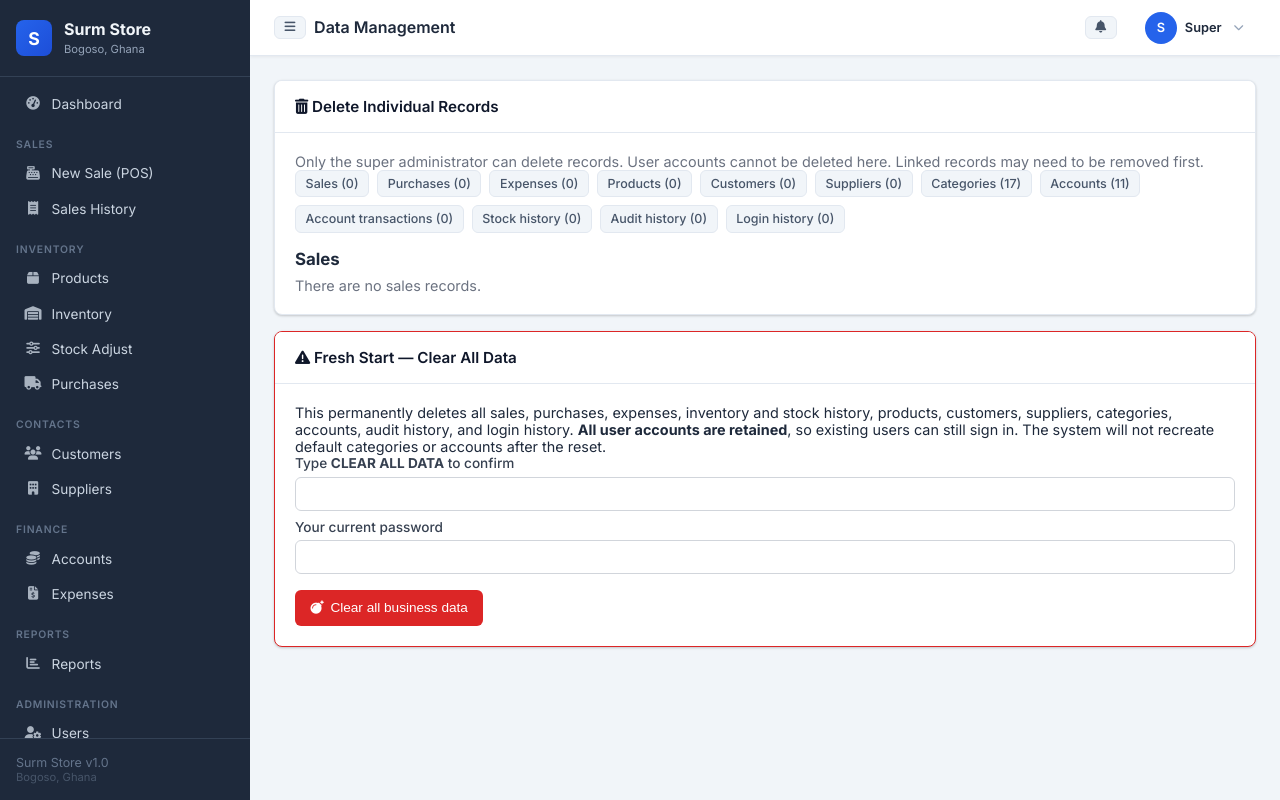
After one commit to enochtt70-commits/surm-store, a Flask app: page /settings/data-management in a window 1280 px wide. The commit adds this page. Run offline with Flask 3, Linux system fonts and the light colour scheme; a user stored in the database is signed in.

Commit message:
Add super admin data reset controls
Co-authored-by: Copilot <223556219+Copilot@users.noreply.github.com>

```diff
--- a/app/__init__.py
+++ b/app/__init__.py
@@ -69,7 +69,8 @@ def _seed(production=False):
     from app.models.user import User
     from app.models.product import Category
     from app.models.accounting import Account
-    if not User.query.first():
+    is_new_install = not User.query.first()
+    if is_new_install:
         if production:
             username = os.environ.get("INITIAL_ADMIN_USERNAME")
             email = os.environ.get("INITIAL_ADMIN_EMAIL")
@@ -96,12 +97,11 @@ def _seed(production=False):
             u = User(username=uname,email=email,full_name=fname,role=role)
             u.set_password(pwd)
             db.session.add(u)
-    if not Category.query.first():
+    if is_new_install:
         for c in ["Pipes","PVC Fittings","Valves","Water Closets (WC)","Wash Basins",
                   "Pumps","Water Tanks","Taps","Adhesives","Hardware","Accessories",
                   "T & G","Glues","Silicone","Bends","Stop Cocks","Other Plumbing Materials"]:
             db.session.add(Category(name=c))
-    if not Account.query.first():
         for name,atype,num in [
             ("Cash in Till","asset","1001"),("Mobile Money (MoMo)","asset","1002"),
             ("Accounts Receivable","asset","1010"),("Inventory Asset","asset","1020"),
--- a/app/routes/settings.py
+++ b/app/routes/settings.py
@@ -1,9 +1,254 @@
 # app/routes/settings.py
+from decimal import Decimal
+
 from flask import Blueprint, render_template, redirect, url_for, flash, request, current_app
 from flask_login import login_required, current_user
+from sqlalchemy.exc import SQLAlchemyError
 from app import db
+from app.models.accounting import Account, AccountTransaction, Expense
+from app.models.customer import Customer
+from app.models.inventory import InventoryTransaction
+from app.models.product import Category, Product
+from app.models.purchase import Purchase, PurchaseItem
+from app.models.sale import Sale, SaleItem
+from app.models.supplier import Supplier
+from app.models.user import AuditLog, LoginHistory
+from app.models.user import User
 
 settings_bp = Blueprint('settings', __name__)
+
+DATA_RECORD_TYPES = {
+    'sales': (Sale, 'Sales'),
+    'purchases': (Purchase, 'Purchases'),
+    'expenses': (Expense, 'Expenses'),
+    'products': (Product, 'Products'),
+    'customers': (Customer, 'Customers'),
+    'suppliers': (Supplier, 'Suppliers'),
+    'categories': (Category, 'Categories'),
+    'accounts': (Account, 'Accounts'),
+    'account_transactions': (AccountTransaction, 'Account transactions'),
+    'stock_history': (InventoryTransaction, 'Stock history'),
+    'audit_history': (AuditLog, 'Audit history'),
+    'login_history': (LoginHistory, 'Login history'),
+}
+DATA_RECORD_SINGULAR = {
+    'sales': 'Sale',
+    'purchases': 'Purchase',
+    'expenses': 'Expense',
+    'products': 'Product',
+    'customers': 'Customer',
+    'suppliers': 'Supplier',
+    'categories': 'Category',
+    'accounts': 'Account',
+    'account_transactions': 'Account transaction',
+    'stock_history': 'Stock history record',
+    'audit_history': 'Audit history record',
+    'login_history': 'Login history record',
+}
+
+
+def _require_super_admin():
+    if not current_user.is_super_admin:
+        flash('Super administrator access required.', 'danger')
+        return redirect(url_for('dashboard.index'))
+    return None
+
+
+def _record_label(record_type, record):
+    if record_type == 'sales':
+        return f'{record.invoice_number} — GHS {record.total_amount:,.2f}'
+    if record_type == 'purchases':
+        return f'{record.po_number} — GHS {record.total_amount:,.2f}'
+    if record_type == 'expenses':
+        return f'{record.description} — GHS {record.amount:,.2f}'
+    if record_type == 'products':
+        return f'{record.name} ({record.sku})'
+    if record_type in ('customers', 'suppliers', 'categories', 'accounts'):
+        return record.name
+    if record_type == 'account_transactions':
+        return f'{record.transaction_type} — GHS {record.amount:,.2f} — {record.description or "No description"}'
+    if record_type == 'stock_history':
+        return f'{record.transaction_type} — product #{record.product_id} — quantity {record.quantity}'
+    if record_type == 'audit_history':
+        return f'{record.action} — {record.module or "system"} — {record.description or "No description"}'
+    return f'{record.username or "Unknown user"} — {"successful" if record.success else "failed"} login'
+
+
+def _delete_record(record_type, record):
+    if record_type == 'sales':
+        items = record.items.all()
+        if not record.is_voided:
+            for item in items:
+                item.product.current_stock += item.quantity
+        if record.customer and record.payment_method == 'credit':
+            outstanding = max(
+                Decimal(str(record.total_amount or 0)) - Decimal(str(record.amount_paid or 0)),
+                Decimal('0'),
+            )
+            record.customer.outstanding_balance = max(
+                Decimal(str(record.customer.outstanding_balance or 0)) - outstanding,
+                Decimal('0'),
+            )
+        InventoryTransaction.query.filter_by(
+            reference_type='sale', reference_id=record.id
+        ).delete(synchronize_session=False)
+    elif record_type == 'purchases':
+        transactions = InventoryTransaction.query.filter_by(
+            reference_type='purchase', reference_id=record.id
+        ).all()
+        received_by_product = {}
+        for item in record.items.all():
+            received_by_product[item.product_id] = (
+                received_by_product.get(item.product_id, 0) + item.quantity_received
+            )
+        for product_id, quantity in received_by_product.items():
+            product = db.session.get(Product, product_id)
+            if product.current_stock < quantity:
+                raise ValueError(
+                    'This purchase cannot be deleted because some received stock has '
+                    'since been sold or removed. Delete or adjust the related records first.'
+                )
+            product.current_stock -= quantity
+        for transaction in transactions:
+            db.session.delete(transaction)
+    elif record_type == 'products':
+        if record.sale_items.count() or record.purchase_items.count() or record.inventory_transactions.count():
+            raise ValueError(
+                'This product has sales, purchase, or stock history. Delete those related '
+                'records first before deleting the product.'
+            )
+    elif record_type == 'customers' and record.sales:
+        raise ValueError('This customer is linked to sales. Delete those sales first.')
+    elif record_type == 'suppliers':
+        if record.purchases:
+            raise ValueError('This supplier is linked to purchases. Delete those purchases first.')
+        Product.query.filter_by(supplier_id=record.id).update(
+            {'supplier_id': None}, synchronize_session=False
+        )
+    elif record_type == 'categories' and record.products.count():
+        raise ValueError('This category contains products. Delete those products first.')
+    elif record_type == 'accounts':
+        AccountTransaction.query.filter_by(account_id=record.id).delete(
+            synchronize_session=False
+        )
+    db.session.delete(record)
+
+
+@settings_bp.route('/data-management')
+@login_required
+def data_management():
+    denied = _require_super_admin()
+    if denied:
+        return denied
+
+    record_type = request.args.get('type', 'sales')
+    if record_type not in DATA_RECORD_TYPES:
+        record_type = 'sales'
+    selected_model, selected_label = DATA_RECORD_TYPES[record_type]
+    counts = [
+        (key, label, model.query.count())
+        for key, (model, label) in DATA_RECORD_TYPES.items()
+    ]
+    records = selected_model.query.order_by(selected_model.id.desc()).paginate(
+        page=request.args.get('page', 1, type=int),
+        per_page=25,
+        error_out=False,
+    )
+    return render_template(
+        'settings/data_management.html',
+        counts=counts,
+        records=records,
+        record_type=record_type,
+        selected_label=selected_label,
+        record_label=_record_label,
+    )
+
+
+@settings_bp.route('/data-management/<record_type>/<int:record_id>/delete', methods=['POST'])
+@login_required
+def delete_record(record_type, record_id):
+    denied = _require_super_admin()
+    if denied:
+        return denied
+    if record_type not in DATA_RECORD_TYPES:
+        flash('Unknown record type.', 'danger')
+        return redirect(url_for('settings.data_management'))
+
+    model, _ = DATA_RECORD_TYPES[record_type]
+    record = db.session.get(model, record_id)
+    if record is None:
+        flash(f'{DATA_RECORD_SINGULAR[record_type]} not found.', 'warning')
+        return redirect(url_for('settings.data_management', type=record_type))
+
+    try:
+        _delete_record(record_type, record)
+        if record_type != 'audit_history':
+            db.session.add(AuditLog(
+                user_id=current_user.id,
+                action='delete_record',
+                module=record_type,
+                record_id=record_id,
+                description=f'{DATA_RECORD_SINGULAR[record_type]} deleted',
+                ip_address=request.remote_addr,
+                user_agent=request.headers.get('User-Agent', '')[:255],
+            ))
+        db.session.commit()
+    except ValueError as error:
+        db.session.rollback()
+        flash(str(error), 'danger')
+        return redirect(url_for('settings.data_management', type=record_type))
+    except SQLAlchemyError:
+        db.session.rollback()
+        current_app.logger.exception('Failed to delete %s record %s', record_type, record_id)
+        flash('The record could not be deleted. No changes were saved.', 'danger')
+        return redirect(url_for('settings.data_management', type=record_type))
+
+    flash(f'{DATA_RECORD_SINGULAR[record_type]} deleted.', 'success')
+    return redirect(url_for('settings.data_management', type=record_type))
+
+
+@settings_bp.route('/data-management/reset', methods=['POST'])
+@login_required
+def reset_all_data():
+    denied = _require_super_admin()
+    if denied:
+        return denied
+    if request.form.get('confirmation') != 'CLEAR ALL DATA':
+        flash('Type CLEAR ALL DATA exactly to confirm the reset.', 'danger')
+        return redirect(url_for('settings.data_management'))
+    if not current_user.check_password(request.form.get('password', '')):
+        flash('The current password is incorrect. No data was changed.', 'danger')
+        return redirect(url_for('settings.data_management'))
+
+    deletion_order = (
+        AuditLog,
+        LoginHistory,
+        SaleItem,
+        Sale,
+        PurchaseItem,
+        Purchase,
+        InventoryTransaction,
+        AccountTransaction,
+        Expense,
+        Product,
+        Customer,
+        Supplier,
+        Category,
+        Account,
+    )
+    try:
+        for model in deletion_order:
+            db.session.query(model).delete(synchronize_session=False)
+        User.query.update({User.last_login: None}, synchronize_session=False)
+        db.session.commit()
+    except SQLAlchemyError:
+        db.session.rollback()
+        current_app.logger.exception('Failed to reset business data')
+        flash('The reset failed. No changes were saved.', 'danger')
+        return redirect(url_for('settings.data_management'))
+
+    flash('All business data and history were cleared. User accounts were kept.', 'success')
+    return redirect(url_for('settings.data_management'))
 
 
 @settings_bp.route('/')
--- /dev/null
+++ b/app/templates/settings/data_management.html
@@ -0,0 +1,66 @@
+{% extends 'base.html' %}
+{% block title %}Data Management{% endblock %}
+{% block page_title %}Data Management{% endblock %}
+{% block content %}
+<div class="card mb-3">
+  <div class="card-header"><span class="card-title"><i class="fas fa-trash-alt"></i> Delete Individual Records</span></div>
+  <div class="card-body">
+    <p class="text-muted">Only the super administrator can delete records. User accounts cannot be deleted here. Linked records may need to be removed first.</p>
+    <div class="d-flex gap-2 flex-wrap mb-3">
+      {% for key, label, count in counts %}
+      <a class="btn btn-secondary btn-sm" href="{{ url_for('settings.data_management', type=key) }}">{{ label }} ({{ count }})</a>
+      {% endfor %}
+    </div>
+    <h3 class="mb-2">{{ selected_label }}</h3>
+    {% if records.items %}
+    <div style="overflow-x:auto">
+      <table class="table">
+        <thead><tr><th>Record</th><th>ID</th><th>Action</th></tr></thead>
+        <tbody>
+          {% for record in records.items %}
+          <tr>
+            <td>{{ record_label(record_type, record) }}</td>
+            <td>{{ record.id }}</td>
+            <td>
+              <form method="POST" action="{{ url_for('settings.delete_record', record_type=record_type, record_id=record.id) }}" onsubmit="return window.prompt('Type DELETE to permanently remove this record.') === 'DELETE'">
+                <input type="hidden" name="csrf_token" value="{{ csrf_token() }}">
+                <button type="submit" class="btn btn-danger btn-sm"><i class="fas fa-trash"></i> Delete</button>
+              </form>
+            </td>
+          </tr>
+          {% endfor %}
+        </tbody>
+      </table>
+    </div>
+    {% else %}
+    <p class="text-muted mb-0">There are no {{ selected_label|lower }} records.</p>
+    {% endif %}
+    {% if records.pages > 1 %}
+    <div class="d-flex gap-2 mt-3">
+      {% if records.has_prev %}<a class="btn btn-secondary btn-sm" href="{{ url_for('settings.data_management', type=record_type, page=records.prev_num) }}">Previous</a>{% endif %}
+      <span class="text-muted">Page {{ records.page }} of {{ records.pages }}</span>
+      {% if records.has_next %}<a class="btn btn-secondary btn-sm" href="{{ url_for('settings.data_management', type=record_type, page=records.next_num) }}">Next</a>{% endif %}
+    </div>
+    {% endif %}
+  </div>
+</div>
+
+<div class="card" style="border:1px solid #dc2626">
+  <div class="card-header"><span class="card-title text-danger"><i class="fas fa-exclamation-triangle"></i> Fresh Start — Clear All Data</span></div>
+  <div class="card-body">
+    <p>This permanently deletes all sales, purchases, expenses, inventory and stock history, products, customers, suppliers, categories, accounts, audit history, and login history. <strong>All user accounts are retained</strong>, so existing users can still sign in. The system will not recreate default categories or accounts after the reset.</p>
+    <form method="POST" action="{{ url_for('settings.reset_all_data') }}" onsubmit="return confirm('This permanently deletes all business data and history. Continue?')">
+      <input type="hidden" name="csrf_token" value="{{ csrf_token() }}">
+      <div class="mb-2">
+        <label for="confirmation" class="form-label">Type <strong>CLEAR ALL DATA</strong> to confirm</label>
+        <input id="confirmation" name="confirmation" class="form-control" required autocomplete="off">
+      </div>
+      <div class="mb-3">
+        <label for="password" class="form-label">Your current password</label>
+        <input id="password" name="password" type="password" class="form-control" required autocomplete="current-password">
+      </div>
+      <button type="submit" class="btn btn-danger"><i class="fas fa-bomb"></i> Clear all business data</button>
+    </form>
+  </div>
+</div>
+{% endblock %}
```
Also changed, not shown: app/templates/settings/index.html (+9 -0 lines), README.md.
